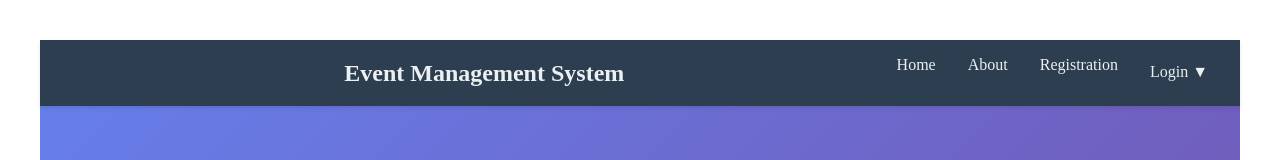
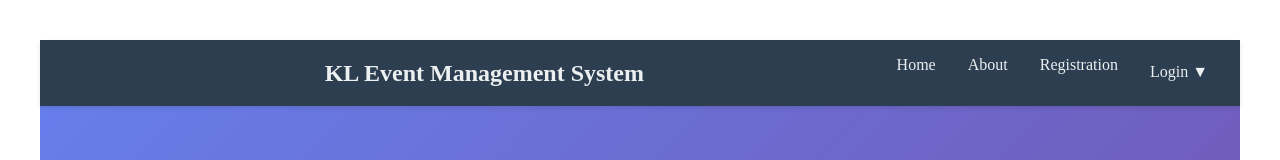
Before and after one commit to VaruniReshmaKonakalla/react-sdp-repo, a React (Vite) app: page /customer-login in a window 1280 px wide. Shown: the top 160 px of the page. Built offline with nearby package versions, Linux system fonts and the light colour scheme.

Commit message:
modified MainNavBar.jsx

```diff
--- a/src/pages/MainNavBar.jsx
+++ b/src/pages/MainNavBar.jsx
@@ -15,7 +15,7 @@ const MainNavBar = () => {
       <div className="navbar-container">
         <div className="navbar-logo">
           <Link to="/" className="logo-link">
-            Event Management System
+            KL Event Management System
           </Link>
         </div>
         <ul className="nav-menu">
```
